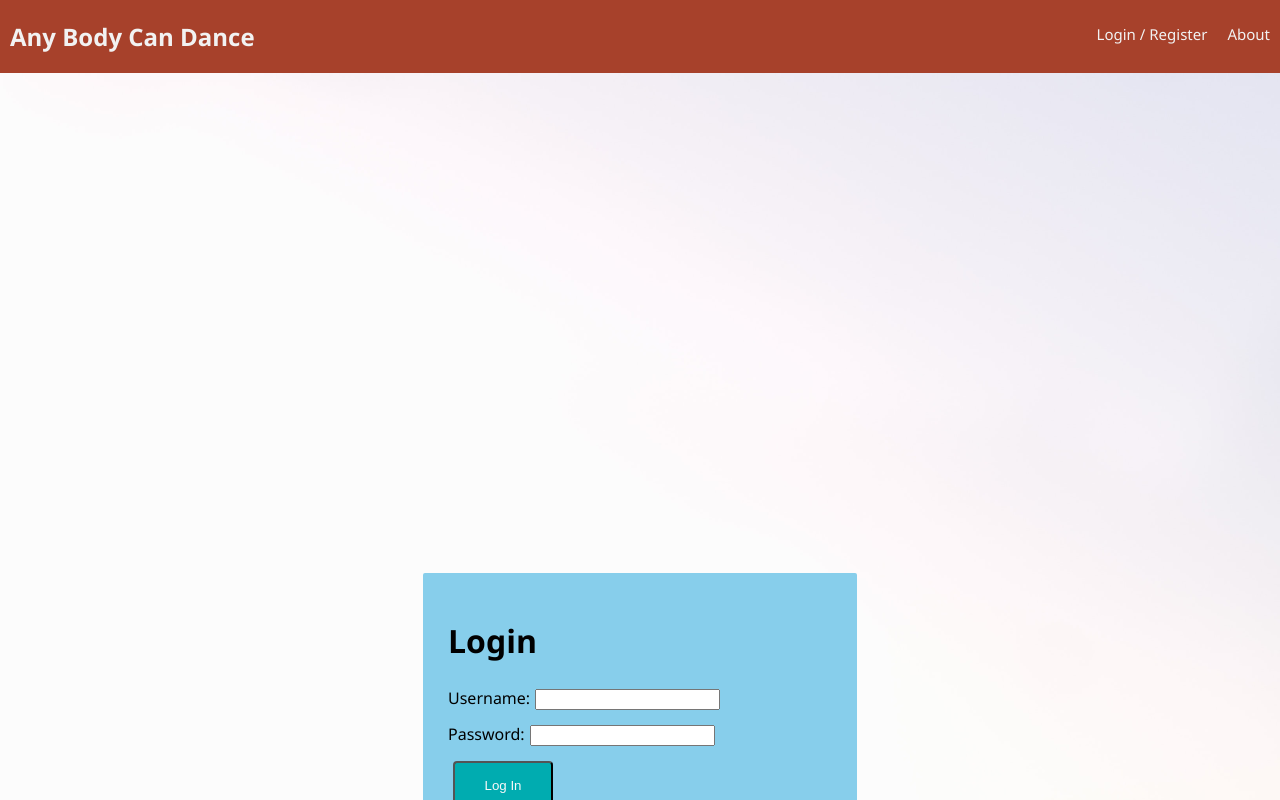
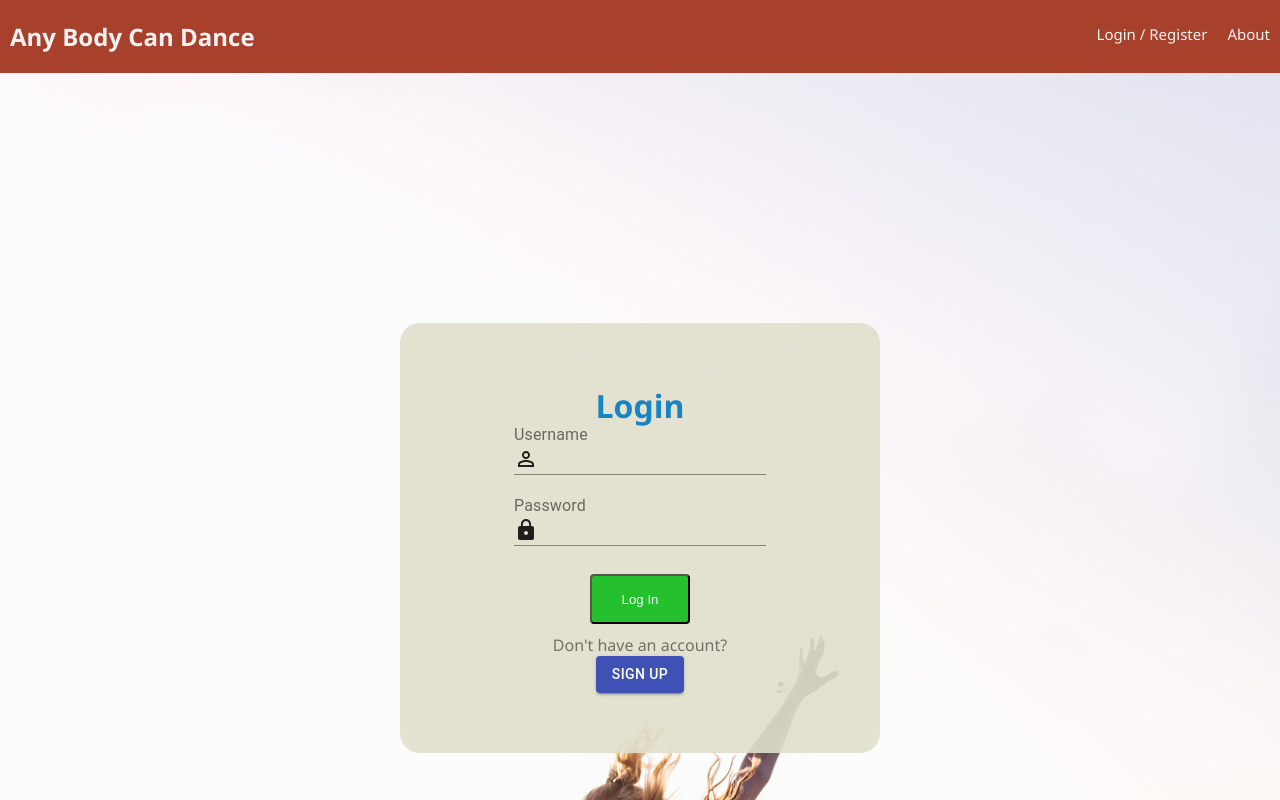
Before and after one commit to chinmayapulikallu/solo-project-anybodycandance, a React (Create React App) app: page /#/home in a window 1280 px wide. Shown: the top 800 px of the page. Built offline with nearby package versions, Linux system fonts and the light colour scheme; no server answers.

Commit message:
added material-ui styling to login page

```diff
--- a/package.json
+++ b/package.json
@@ -6,6 +6,7 @@
   "dependencies": {
     "@date-io/date-fns": "^1.3.13",
     "@material-ui/core": "^4.10.0",
+    "@material-ui/icons": "^4.9.1",
     "@material-ui/pickers": "^3.2.10",
     "@sendgrid/mail": "^7.1.1",
     "axios": "^0.19.0",
--- a/src/components/AllEvents/AllEvents.js
+++ b/src/components/AllEvents/AllEvents.js
@@ -75,6 +75,11 @@ class AllEvents extends Component {
                         )}
                     </tbody>
                 </table>
+                <br />
+                <br />
+                <br />
+                <br />
+
                 <div>
                 <button onClick={this.handleBack}>Go Back</button>
                 </div>
--- a/src/components/App/App.css
+++ b/src/components/App/App.css
@@ -9,12 +9,24 @@ body {
 }
 
 form {
-    background-color: skyblue;
+    /* background-color: skyblue;
     width: 30%;
     height: 250px;
     margin: 450px auto;
     padding: 25px;
-    border-radius: 2px;
+    border-radius: 2px; */
+    background-color: #e0dfcce5;
+    width: 400px;
+    height: 350px;
+    margin: 200px auto;
+    margin-bottom: 20px;
+    margin-top: 200px;
+
+    padding: 40px;
+    border-radius: 20px;
+    display: flex;
+    flex-direction: column;
+    align-items: center;
 }
 
 input {
@@ -23,17 +35,28 @@ input {
 }
 
 .log-in, .log-out, .register {
-  background-color: #00acb0;
+  background-color: #25c02d;
   border-radius: 4px;
   color: #f8f8f8;
   min-height: 50px;
   min-width: 100px;
   outline:0;
   cursor: pointer;
+  /* background-color: rgb(23, 133, 193);
+  color: #ffffff;
+  min-height: 50px;
+  min-width: 200px;
+  outline: 0;
+  cursor: pointer;
+  font-size: 15px;
+  margin-top: 25px;
+  margin-bottom: 20px;
+  border-radius: 50px; */
 }
 
 .log-in:hover, .log-out:hover, .register:hover {
   background-color: #008183;
+   /* background-color: rgb(92, 171, 213); */
 }
 
 /* This line makes the "Register" and "Login" buttons look like links */
@@ -46,13 +69,51 @@ input {
     outline:0;
     border-bottom:1px solid #444;
     cursor: pointer;
+    /* background:none;
+    border:none;
+    padding:0;
+    font: inherit;
+    outline:0;
+    color: rgb(23, 133, 193);
+    cursor: pointer;
+    margin-top: 3px;
+    margin-bottom: 180px;
+} */
 }
 
-.background {
-    background-image: url("/images/beer.jpg");
-    height: 100%;
-    background-attachment: fixed;
-    background-position: center;
-    background-repeat: no-repeat;
-    background-size: cover;
+link-button:hover {
+    color: rgb(92, 171, 213);
+    border-color: rgb(92, 171, 213);
   }
+
+.loginLinks {
+    text-align: center;
+    font-size: 13px;
+}
+
+h3 {
+    color: rgb(174, 174, 174);
+    margin-bottom: 30px;
+}
+
+.title {
+    color: rgb(23, 133, 193);
+    margin-bottom: 0;
+}
+
+.menuButton {
+    font-size: 50px;
+    margin-left: 10px;
+    padding: 1px 6px;
+}
+
+.menuButton:hover {
+    color: rgb(92, 171, 213);
+}
+
+.menu {
+    color: rgb(20, 169, 223);
+    display: flex;
+    align-items: center;
+    justify-content: center;
+}
--- /dev/null
+++ b/src/components/InfoPage/InfoPage.css
@@ -0,0 +1,12 @@
+.section-link {
+    background-color: gray;
+    width: 200px;
+    height: 300px;
+    margin: 3%;
+    padding: 2%;
+}
+
+.info {
+    margin-top: 4%;
+    margin-left: 8%;
+}
--- a/src/components/InfoPage/InfoPage.js
+++ b/src/components/InfoPage/InfoPage.js
@@ -1,6 +1,7 @@
 import React, {Component} from 'react';
 import { Link } from 'react-router-dom';
 import { connect } from 'react-redux';
+import './InfoPage.css';
 
 // This is one of our simplest components
 // It doesn't have local state, so it can be a function component.
@@ -14,7 +15,8 @@ class InfoPage extends Component {
         if (this.props.user.admin) {
             infoData = (
                 <>
-                <h1>Info</h1>
+                <h1 className="info">Info</h1>
+                <section className="section-link">
                 <Link to="/events">
                     <h2>All Events</h2>
                 </Link>
@@ -27,18 +29,21 @@ class InfoPage extends Component {
                     <Link to="/newevent">
                         <h2>New Event</h2>
                     </Link>
+                </section>
                 </>
             )
         } else {
             infoData = (
                 <>
-                    <h1>Info</h1>
+                    <h1 className="info">Info</h1>
+                    <section className="section-link">
                 <Link to="/newdancer">
                         <h2>New Dancer Registration</h2>
                     </Link>
                     <Link to="/newevent">
                         <h2>New Event</h2>
                 </Link>
+                    </section>
                 </>
             )
         }
--- a/src/components/LoginPage/LoginPage.css
+++ b/src/components/LoginPage/LoginPage.css
@@ -7,3 +7,7 @@
     background-size: cover;
     padding-top: 50px;
     }
+
+.login-links {
+    text-align: center
+}
--- a/src/components/LoginPage/LoginPage.js
+++ b/src/components/LoginPage/LoginPage.js
@@ -1,5 +1,9 @@
 import React, { Component } from 'react';
 import { connect } from 'react-redux';
+import {InputAdornment, InputLabel, Input} from '@material-ui/core';
+import PermIdentityIcon from '@material-ui/icons/PermIdentity';
+import LockIcon from '@material-ui/icons/Lock';
+import Button from '@material-ui/core/Button';
 import './LoginPage.css'
 
 class LoginPage extends Component {
@@ -41,9 +45,9 @@ class LoginPage extends Component {
                         {this.props.errors.loginMessage}
                     </h2>
                 )}
-                <form onSubmit={this.login}>
-                    <h1>Login</h1>
-                    <div>
+                <form className="login-form" onSubmit={this.login}>
+                    <h1 className="title">Login</h1>
+                    {/* <div>
                         <label htmlFor="username">
                             Username:
                             <input
@@ -64,29 +68,66 @@ class LoginPage extends Component {
                                 onChange={this.handleInputChangeFor('password')}
                             />
                         </label>
+                    </div> */}
+                    <div>
+                        <InputLabel htmlFor = "input-with-icon-adornment">Username</InputLabel>
+                        <Input
+                            startAdornment={
+                                <InputAdornment position="start">
+                                    <PermIdentityIcon />
+                                </InputAdornment>
+                            }
+                            label="Username"
+                            type="text"
+                            name="username"
+                            value={this.state.username}
+                            onChange={this.handleInputChangeFor('username')}
+                        />
                     </div>
+                    <br/>
                     <div>
+                        <InputLabel htmlFor = "input-with-icon-adornment">Password</InputLabel>
+                        <Input
+                            startAdornment={
+                                <InputAdornment position="start">
+                                    <LockIcon />
+                                </InputAdornment>
+                            }
+                            label="Password"
+                            type="password"
+                            name="password"
+                            value={this.state.password}
+                            onChange={this.handleInputChangeFor('password')}
+                        />
+                        <br />
+                        <br />
+
+                    </div>
                     <input
                     className="log-in"
                     type="submit"
                     name="submit"
                     value="Log In"
                     />
-                    </div>
-                </form>
-                <center>
-                    <button
+                    <div className="login-links">
+                        <span style={{opacity: .5}}>Don't have an account?</span>
+                        <br />
+                        <Button variant="contained" color="primary"
                             type="button"
                             className="link-button"
                             onClick={() => { this.props.dispatch({ type: 'SET_TO_REGISTER_MODE' }) }}
                             >
-                        Register
-                        </button>
-                      </center>
+                            Sign Up
+                        </Button>
+                    </div>
+                </form>
             </div>
         );
     }
 }
+
+
+
 
 // Instead of taking everything from state, we just want the error messages.
 // if you wanted you could write this code like this:
--- a/src/components/NewDancer/NewDancer.js
+++ b/src/components/NewDancer/NewDancer.js
@@ -5,16 +5,17 @@ import './NewDancer.css';
 class NewDancer extends Component {
 
     state = {
+        user_id:'',
         first_name: '',
         last_name: '',
         contact_number: '',
         email_id: '',
-        dance_style: ''
+        dance_style: 0
     }
 
     //captures user inputs
     handleChange = (name, event) => {
-        console.log('in handleChange');
+        console.log('in handleChange', name, event.target.value);
         this.setState({
             ...this.state,
             [name]: event.target.value
@@ -22,13 +23,15 @@ class NewDancer extends Component {
     }
 
     submitDetails = () => {
-        console.log('in submit ');
-        console.log('---->state', this.state)
-        this.props.dispatch({ type: 'SET_DANCER', payload: this.state })
+        this.setState({
+            ...this.state,
+            user_id: this.props.user.id
+        }, () => {
+            console.log('in submit hhhh :: ', this.props.user.id, this.state)
+            this.props.dispatch({ type: 'SET_DANCER', payload: this.state })
+        })
+
     }
-
-
-
 
     render() {
         return(
@@ -46,11 +49,11 @@ class NewDancer extends Component {
                     onChange={(event) => this.handleChange('last_name', event)}/>
                 </div>
                 <div>
-                    <input type="text" placeholder="email"
+                    <input type="text" placeholder="contact number"
                     onChange={(event) => this.handleChange('contact_number', event)}/>
                 </div>
                 <div>
-                    <input type="text" placeholder="contact number"
+                    <input type="text" placeholder="email id"
                     onChange={(event) => this.handleChange('email_id', event)}/>
                 </div>
                 <div>
@@ -76,6 +79,7 @@ class NewDancer extends Component {
 }
 
 const putReduxStateOnProps = (reduxState) => ({
-    dancer: reduxState.dancer
+    dancer: reduxState.dancer,
+    user: reduxState.user
 })
 export default connect(putReduxStateOnProps)(NewDancer);
--- a/src/components/NewEvent/NewEvent.js
+++ b/src/components/NewEvent/NewEvent.js
@@ -29,16 +29,6 @@ const useStyles = (theme) => ({
         // height: 0,
         // paddingTop: '56.25%', // 16:9
     },
-    // expand: {
-    //     transform: 'rotate(0deg)',
-    //     marginLeft: 'auto',
-    //     transition: theme.transitions.create('transform', {
-    //         duration: theme.transitions.duration.shortest,
-    //     }),
-    // },
-    // expandOpen: {
-    //     transform: 'rotate(180deg)',
-    // },
     avatar: {
         backgroundColor: red[500],
     },
@@ -55,20 +45,40 @@ const useStyles = (theme) => ({
 
 });
 
+
+
 class NewEvent extends Component {
+
+    state = {
+       event_count: 1
+    }
+
     componentDidMount() {
         this.getEvents();
     }
+
+    //get function to dispatch when the pag loads
     getEvents = () => {
         this.props.dispatch({ type: 'GET_NEW_EVENT' });
     }
+
+    //when a user is interested in an event and clicks join button
+    //this function gets triggered.
+    joinEvent = () => {
+    console.log('in joinEvent');
+        this.setState ({
+           event_count: this.state.event_count + 1
+        })
+        console.log('joinEvent by user', this.state, this.props.user)
+    }
+
     render() {
         const { classes } = this.props;
         return(
               <>
                 <Grid container className={classes.root} spacing={2}>
                     <Grid item xs={12}>
-                        <Grid container justify="left" spacing={9}>
+                        <Grid container justify="flex-start" spacing={9}>
                 {this.props.events.map(event =>
                     <span key={event.id}>
                         <Grid key={event.id} item className={classes.cardPadding}>
@@ -94,7 +104,8 @@ class NewEvent extends Component {
                                 <Typography variant="body2" color="textSecondary" component="p">
                                     {event.event_description}
                                 </Typography>
-                                    <Button variant="contained">Join</Button>
+                                    <Button variant="contained" color="primary"
+                                             onClick={this.joinEvent}>Join</Button>
                             </CardContent>
                             <CardActions>
 
@@ -116,6 +127,9 @@ class NewEvent extends Component {
 }
 
 const putReduxStateOnProps = (reduxState) => ({
-    events: reduxState.eventReducer
+    events: reduxState.eventReducer,
+    dancers:reduxState.dancerReducer,
+    user: reduxState.user
 })
+
 export default (withStyles(useStyles))(connect(putReduxStateOnProps)(NewEvent));
--- a/src/redux/sagas/newDancerSaga.js
+++ b/src/redux/sagas/newDancerSaga.js
@@ -4,6 +4,7 @@ import { takeLatest } from 'redux-saga/effects';
 function* newDancer(action) {
     try {
         yield axios.post('/api/dancers', {
+                user_id: action.payload.user_id,
                 first_name: action.payload.first_name,
                 last_name: action.payload.last_name,
                 contact_number: action.payload.contact_number,
```
Also changed, not shown: 2 other files (tests, documents, lock files or other folders). Lines whose indentation alone changed are shown as unchanged.
